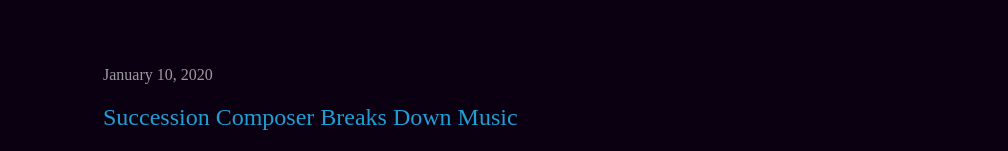
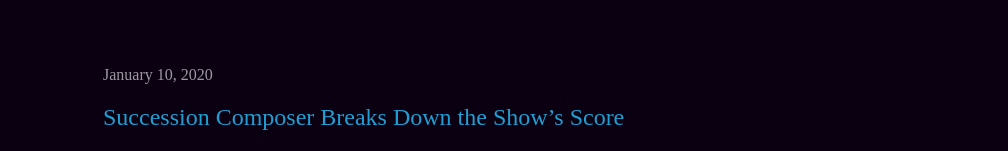
Before and after one commit to mbbischoff/website, a Jekyll site: the page built from _posts/2020-01-10-succession-composer-breaks-down-the-theme-song.markdown, in a window 1280 px wide. Shown: the part 519-670 px from the top of the page, without its empty margins (187-1195 px from the left). Built offline with Jekyll 4.4.1, drawn with Linux system fonts in a browser that asks for light colours; some web fonts are replaced; grey boxes are pictures that could not be loaded.

Commit message:
Updated Succession Composer Breaks Down The Theme Song

```diff
--- a/_posts/2020-01-10-succession-composer-breaks-down-the-theme-song.markdown
+++ b/_posts/2020-01-10-succession-composer-breaks-down-the-theme-song.markdown
@@ -1,5 +1,5 @@
 ---
-title: Succession Composer Breaks Down Music
+title: Succession Composer Breaks Down the Show’s Score
 date: 2020-01-10 16:21:00 -05:00
 categories:
 - shorter
```
